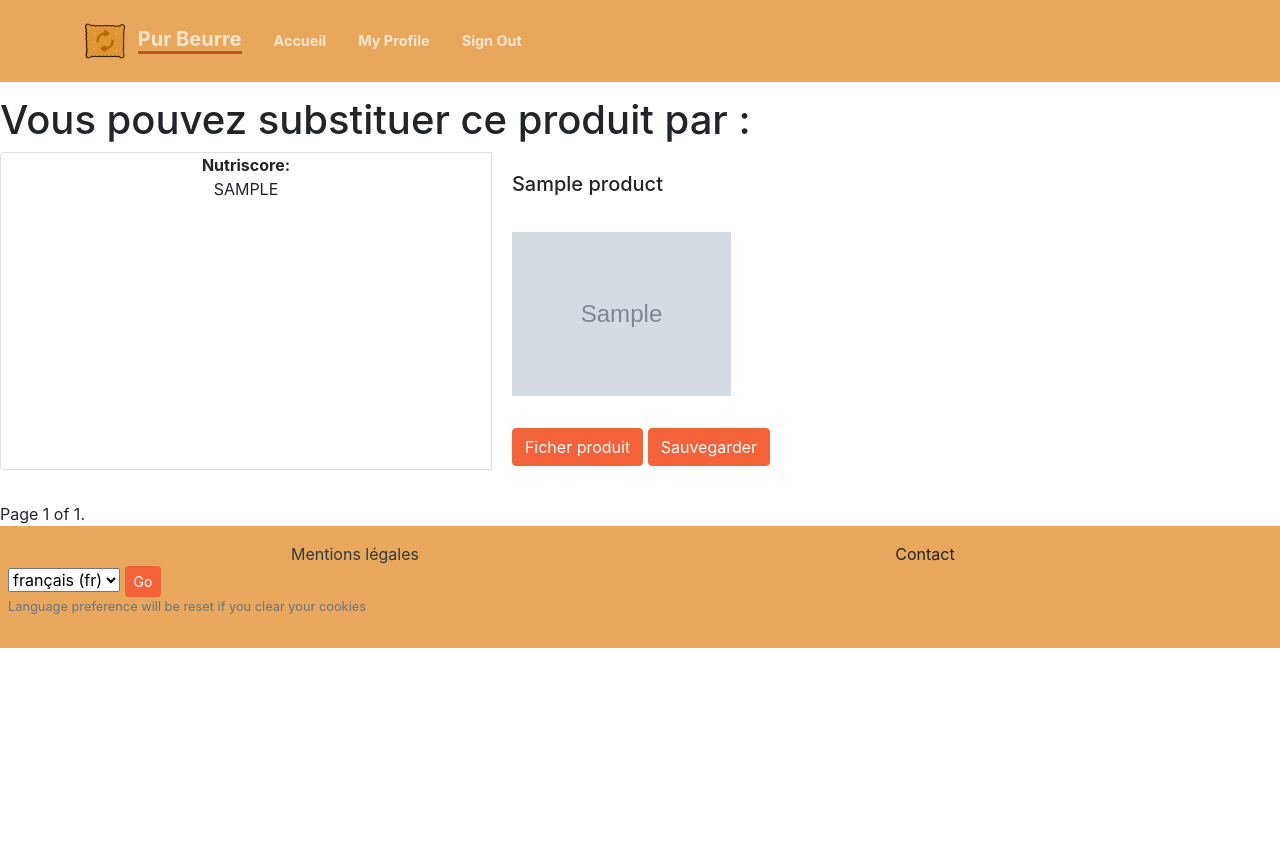
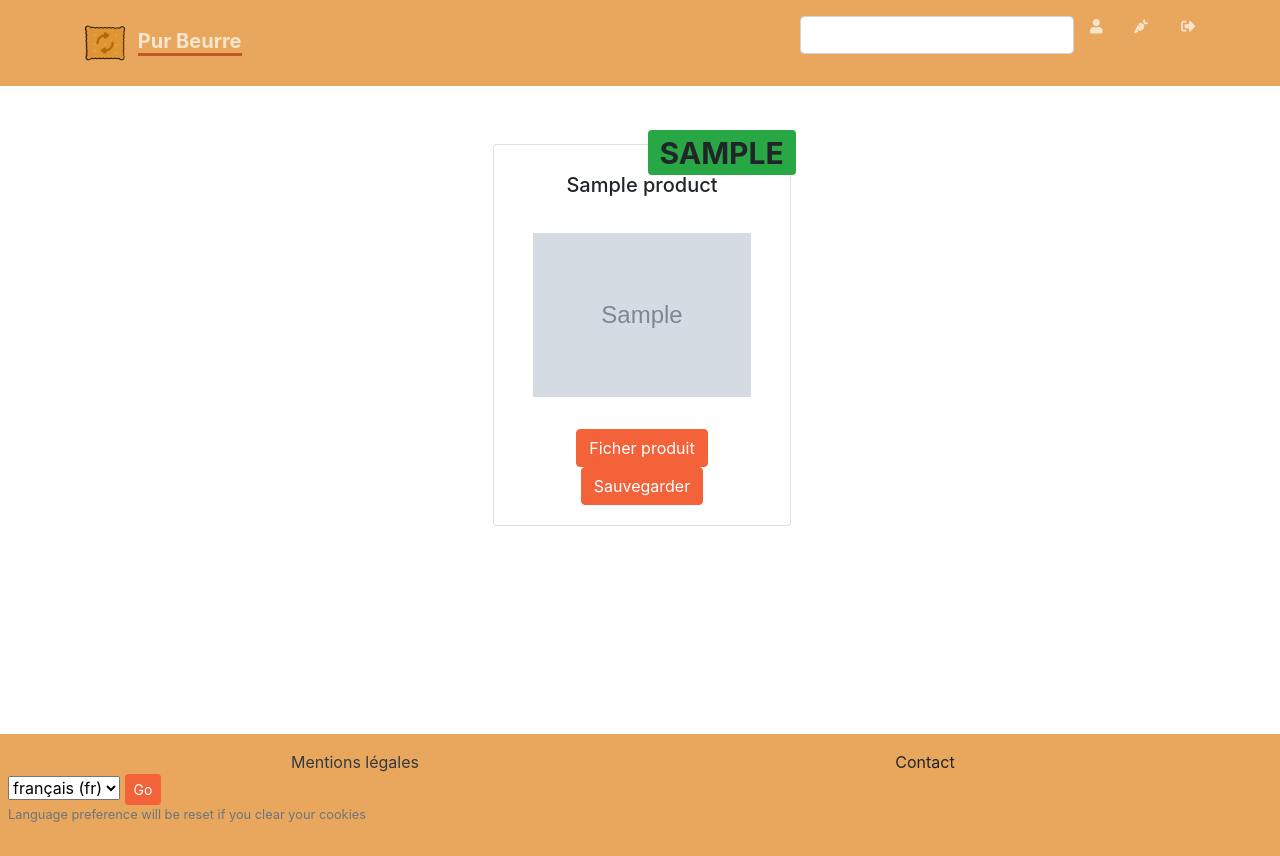
Before and after one commit to gaetangr/P8_pur_beurre, a Django app: page /products/ in a window 1280 px wide. Before the commit the page ends 648 px from the top, so only its background shows below. Run offline with Django 3.2, Linux system fonts and the light colour scheme; a user stored in the database is signed in; tables that the repository leaves empty hold one stand-in row (values such as "Sample post"); grey boxes marked "Sample" are stand-in pictures; some libraries are stand-ins or nearby versions.

Commit message:
add cat and improve layout

```diff
--- a/purbeurre/products/urls.py
+++ b/purbeurre/products/urls.py
@@ -1,7 +1,6 @@
 from django.urls import path
 
 from . import views
-
 
 app_name = "products"
 urlpatterns = [
--- a/purbeurre/products/views.py
+++ b/purbeurre/products/views.py
@@ -1,21 +1,27 @@
-from django.shortcuts import render, redirect
+from django.http.response import JsonResponse
+from django.shortcuts import redirect
+from django.utils.translation import gettext_lazy as _
+from django.views.generic import DetailView, ListView
+
 from purbeurre.products.models import Product
-from purbeurre.users.models import Favorite, User
-from django.http.response import JsonResponse
-from django.contrib import messages
-from django.utils.translation import gettext_lazy as _
-from django.contrib.auth.mixins import LoginRequiredMixin
-from django.views.generic import CreateView, DetailView, ListView, UpdateView
+from purbeurre.users.models import Favorite
 
 
 class ProductListView(ListView):
     """Simple view that lists all the Products on a single page
     Args:
-        ListView : Render some list of objects, set by self.model or self.queryset. self.queryset can actually be any iterable of items, not just a queryset.
+        ListView : Render some list of objects,
+        set by self.model or self.queryset. self.queryset
+        can actually be any iterable of items, not just a queryset.
     """
 
     paginate_by = 10
     model = Product
+
+    def get_context_data(self, **kwargs):
+        context = super().get_context_data(**kwargs)
+        context["products"] = Product.objects.all().filter(name="Nutella")
+        return context
 
 
 class ProductDetailView(DetailView):
@@ -36,7 +42,8 @@ def save_favorite(request, id):
 
 
 def get_all_products(request):
-    # TODO: Finalize the function
+    # TODO: Recherche par prdouit, recupérer le term, term = request.get, pas object all #product object filter
+
     product = Product.objects.all()
     product = list([product.name for product in product])
     return JsonResponse(product, safe=False)
--- a/purbeurre/templates/base.html
+++ b/purbeurre/templates/base.html
@@ -18,6 +18,7 @@
     <link rel="icon" href="{% static 'assets/img/favicon.png' %}" />
     <link href="{% static 'css/styles.css' %}" rel="stylesheet" />
 
+    <script src="https://use.fontawesome.com/releases/v5.15.1/js/all.js" crossorigin="anonymous"></script>
 
   </head>
   <body id="page-top" class="d-flex flex-column min-vh-100">
@@ -36,6 +37,8 @@
       <!-- Intro with header and nav bar  -->
 
     <!-- Footer and legals informations  -->
+
+    <br><br><br><br><br><br>
     <footer class="py-3 footer" style="background-color: #e8a75d">
       <div class="container">
         <div class="row">
@@ -67,10 +70,12 @@
 
  <!-- TODO : Fix autocomplete -->
 <script>
+
 $( "#autocomplete" ).autocomplete({
-  source: "products/all/",
+  source: "/products/all/",
   minLength: 0
 });
+
 </script>
 
 
--- a/purbeurre/templates/pages/nav.html
+++ b/purbeurre/templates/pages/nav.html
@@ -16,34 +16,43 @@
 
 
                   <!-- Navigation links -->
-                <div class="collapse navbar-collapse" id="navbarResponsive">
-                    <div class="col-14 connect-options">
-                        <ul class="navbar-nav mr-auto my-2 my-lg-0">
-                           <li class="nav-item">
-                      <a class="nav-link" href="{% url 'home' %}">{% trans "Home" %} <span class="sr-only">(current)</span></a>
-            </li>
-            {% if request.user.is_authenticated %}
+              <div class="collapse navbar-collapse" id="navbarNav">
+        <ul class="navbar-nav mr-auto">
+            <li class="nav-item active">
+
+        </ul>
+        <ul class="navbar-nav">
+               <form class="search-form" action="/products/substitutes/" method="get">
+
+
+<div id="div_id_search" class="form-group"> <div class=""> <input type="text" name="search" class="textinput textInput form-control" required id="id_search"> </div> </div>
+
+                            </form>
+           {% if request.user.is_authenticated %}
 
               <li class="nav-item ">
-                <a class="nav-link" href="{% url 'users:detail' request.user.username  %}">{% trans "My Profile" %}</a>
+                <a class="nav-link" href="{% url 'users:detail' request.user.username  %}"><i class="menu--user fas fa-user"></i></a>
+              </li>
+
+              <li class="nav-item ">
+                <a class="nav-link" href="{% url 'users:detail' request.user.username  %}"><i class="menu--carrot fas fa-carrot"></i></a>
               </li>
               <li class="nav-item">
 
-                <a class="nav-link" href="{% url 'users:logout' %}">{% trans "Sign Out" %}</a>
+                <a class="nav-link" href="{% url 'users:logout' %}"><i class="menu--logout fas fa-sign-out-alt"></i></a>
               </li>
             {% else %}
               <li class="nav-item">
 
-                <a id="sign-up-link" class="nav-link" href="{% url 'users:create' %}">{% trans "Sign Up" %}</a>
+                <a id="sign-up-link" class="nav-link" href="{% url 'users:create' %}"><i class="menu--login fas fa-sign-in-alt"></i></a>
               </li>
               <li class="nav-item">
 
-                <a id="log-in-link" class="nav-link" href="{% url 'users:login' %}">{% trans "Sign In" %}</a>
+                <a id="log-in-link" class="nav-link" href="{% url 'users:login' %}"><i class="menu--login fas fa-sign-in-alt"></i></a>
               </li>
 
                            {% endif %}
-                        </ul>
-                    </div>
-                </div>
+        </ul>
+    </div>
             </div>
         </nav>
--- a/purbeurre/templates/products/product_detail.html
+++ b/purbeurre/templates/products/product_detail.html
@@ -25,7 +25,7 @@
             <h5 class="card-title">{{ product.name }}</h5>
             <img
               height="180px"
-              src="https://img.pngio.com/free-rewards-on-groceries-fetch-rewards-products-png-1045_837.png"
+              src="{{ product.image_url }}"
               class="pb-3 mb-3 mt-4"
               alt=""
             /><br />
--- a/purbeurre/templates/products/product_list.html
+++ b/purbeurre/templates/products/product_list.html
@@ -1,22 +1,14 @@
 {% extends "base.html" %}
 {% block content %}
-<h1>Vous pouvez substituer ce produit par :</h1>
+   <div class="row justify-content-center mt-5 mb-5">
 {% for product in product_list %}
-<div class="card-group">
+<div class="card-group ml-1 col-lg-3 col-md-6 d-flex justify-content-center">
 <div class="card text-center mb-3 col--6">
-  {% if product.nutriscore_grade == "a" %}
-  <div class="card-header bg-success">
-    {% elif product.nutriscore_grade == "b" %}
-    <div class="card-header bg-success">
-      {% elif product.nutriscore_grade == "c" %}
-      <div class="card-header bg-warning">
-        {% elif product.nutriscore_grade == "d" %}
-        <div class="card-header bg-danger">
-          {% elif product.nutriscore_grade == "e" %}
-          <div class="card-header bg-danger">
-            {% endif %}
-            <strong>Nutriscore:</strong> {{ product.nutriscore_grade|upper }}
-          </div>
+
+    <h1><span class="badge bg-success" style="position: absolute; right: -6px; top: -15px;">
+
+   {{ product.nutriscore_grade|upper }}
+    </span></h1>
           <div class="card-body bg-grey">
             <h5 class="card-title">{{ product.name }}</h5>
             <img
@@ -33,27 +25,9 @@
 
           </div>
         </div>
-</div>
-        {% endfor %}
-               <div class="pagination">
-          <span class="step-links">
-            {% if page_obj.has_previous %}
-            <a href="?page=1">&laquo; Première</a>
-            <a href="?page={{ page_obj.previous_page_number }}">Précedent</a>
-            {% endif %}
+</div>{% endfor %}
 
-            <span class="current">
-              Page {{ page_obj.number }} of {{ page_obj.paginator.num_pages }}.
-            </span>
 
-            {% if page_obj.has_next %}
-            <a href="?page={{ page_obj.next_page_number }}">Dernière page</a>
-            <a href="?page={{ page_obj.paginator.num_pages }}"
-              >Page précedente &raquo;</a
-            >
-            {% endif %}
-          </span>
-        </div>
 
 
         {% endblock content %}
--- a/purbeurre/users/management/commands/super_account.py
+++ b/purbeurre/users/management/commands/super_account.py
@@ -1,9 +1,11 @@
+# flake8: noqa
+import time
+
 import crayons
 from django.conf import settings
 from django.core.management.base import BaseCommand, CommandError
 from django.db.utils import IntegrityError
 from halo import Halo
-import time
 
 from purbeurre.users.models import User
 
--- a/purbeurre/users/views.py
+++ b/purbeurre/users/views.py
@@ -8,10 +8,6 @@ from django.contrib.auth.forms import UserCreationForm
 from django.contrib.auth.mixins import LoginRequiredMixin
 from django.contrib.auth.views import LoginView, LogoutView
 from django.contrib.messages.views import SuccessMessageMixin
-from django.http import HttpResponse
-from django.shortcuts import get_object_or_404, redirect, render
-from django.urls import reverse
-from django.utils import translation
 from django.utils.translation import gettext_lazy as _
 from django.views.generic import (
     CreateView,
```
Also changed, not shown: purbeurre/products/management/commands/database_api.py (+18 -8 lines), purbeurre/templates/products/Untitled-1.html (added, +19 -0 lines), purbeurre/users/tests/test_views.py (+1 -0 lines), .github/workflows/ci.yml, purbeurre/users/migrations/0001_initial.py.
